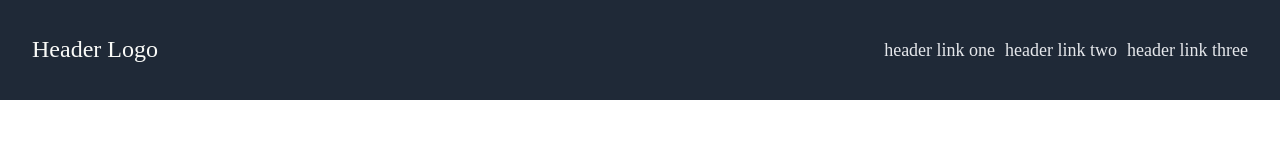
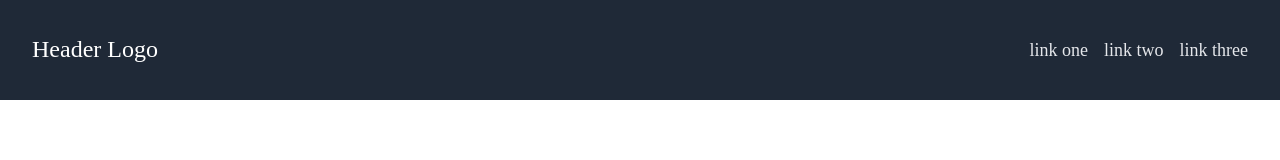
Before and after one commit to thomaserdmenger/theodinproject-landing-page, a plain HTML site: page index.html in a window 1280 px wide. Drawn offline with Linux system fonts and the light colour scheme.

Commit message:
Update navbar styles

```diff
--- a/css/styles.css
+++ b/css/styles.css
@@ -25,42 +25,45 @@ li {
 /* Navbar */
 
 header {
-  width: 100vw;
-  height: 100px;
   background-color: var(--color-header);
   display: flex;
   justify-content: center;
 }
 
 nav {
-  width: 1440px;
-  margin: 0 auto;
+  width: 100%;
   padding: 0 2rem;
 }
 
-.navbar {
-  list-style: none;
+nav ul {
   display: flex;
   justify-content: space-between;
+  max-width: 1440px;
+  margin: 0 auto;
+  height: 100px;
   align-items: center;
-  height: 100%;
 }
 
-.navbar a {
+nav ul li {
+  list-style: none;
+}
+
+nav ul a {
   text-decoration: none;
-  color: #f9faf8;
+}
+
+.navbar__left a {
+  color: #ffffff;
   font-size: 1.5rem;
 }
 
 .navbar__right {
   display: flex;
-}
-
-.navbar__right li {
-  margin-left: 0.625rem;
+  text-align: center;
 }
 
 .navbar__right a {
   color: #e5e7eb;
   font-size: 1.125rem;
+  padding-left: 1rem;
 }
--- a/index.html
+++ b/index.html
@@ -11,15 +11,28 @@
     <header>
       <nav>
         <ul class="navbar">
-          <li><a href="#">Header Logo</a></li>
+          <li class="navbar__left"><a href="#">Header Logo</a></li>
           <div class="navbar__right">
-            <li><a href="#">header link one</a></li>
-            <li><a href="#">header link two</a></li>
-            <li><a href="#">header link three</a></li>
+            <li><a href="#">link one</a></li>
+            <li><a href="#">link two</a></li>
+            <li><a href="#">link three</a></li>
           </div>
         </ul>
       </nav>
     </header>
+    <!-- <section class="hero">
+      <div class="hero__left">
+        <h1>This website is awesome</h1>
+        <p>
+          This webiste has some subtext that goes here under the main title. It's a smaller font and the color
+          is lower in contrast
+        </p>
+        <a class="button__sign-up" href="#">Sign up</a>
+      </div>
+      <div class="here__right">
+        <p>this is a placeholder for an image</p>
+      </div>
+    </section> -->
     <main></main>
     <footer></footer>
   </body>
```
